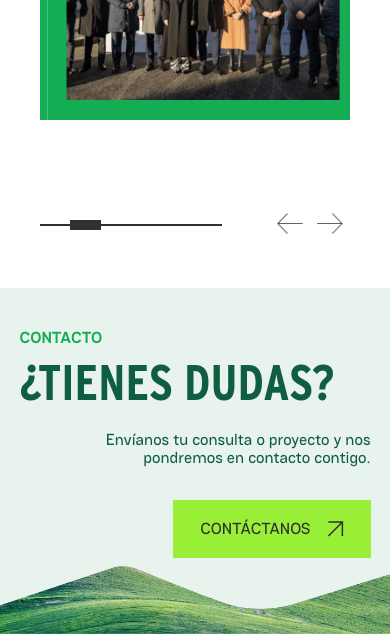
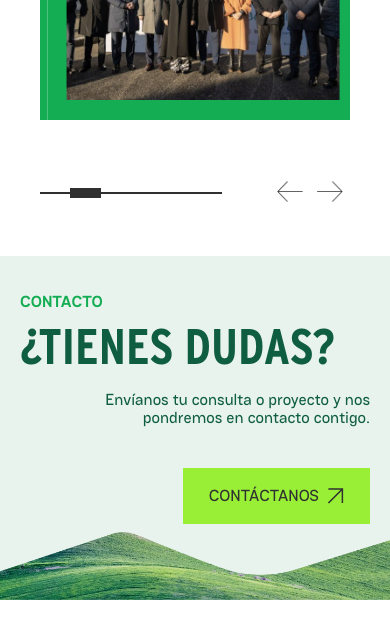
Before and after one commit to anacg096/ric_energy, a plain HTML site: page Home/home.html in a window 390 px wide. Shown: the part 6642-7276 px from the top of the page. Drawn offline with nearby package versions, Linux system fonts and the light colour scheme.

Commit message:
se corrigen las pantallas de contacto y noticias

```diff
--- a/Home/home.html
+++ b/Home/home.html
@@ -717,12 +717,12 @@
                 <div class="controller__panel">
                     <div class="arrows__btn">
                         <button id="prev_news" class="btn__flecha opacity_news">
-                            <img class="flecha__news" src="./images/main/noticias/left-arrow.png" alt="left_arrow" />
+                            <img class="flecha__news" src="./images/main/noticias/left-arrow.png" alt="left_arrow"/>
                         </button>
                     </div>
                     <div class="arrows__btn">
                         <button id="next_news" class="btn__flecha">
-                            <img class="flecha__news" src="./images/main/noticias/right-arrow.png" alt="right_arrow" />
+                            <img class="flecha__news" src="./images/main/noticias/right-arrow.png" alt="right_arrow"/>
                         </button>
                     </div>
                 </div>
@@ -731,28 +731,32 @@
     </section>
 
     <section class="main__contacto">
+        <div class="container">
             <div class="contacto__divContenido">
-            <div class="divContenido__bloqueTitulos">
-                <h3 class="bloqueTitulos__contacto">
+                <div class="divContenido__bloqueTitulos" data-aos="fade-right">
+                    <h2 class="bloqueTitulos__contacto">
                         CONTACTO
+                    </h2>
+                    <h3 class="bloqueTitulos__pregunta">
+                        ¿TIENES DUDAS?
                     </h3>
-                <h1 class="bloqueTitulos__pregunta">
-                    ¿TIENES DUDAS?
-                </h1>
                 </div>
-            <div class="divContenido__texto">
-                <p class="texto__dudas">
-                    Envíanos tu consulta o proyecto y nos <br class="contacto__br"/>
+                <div class="divContenido__bloqueTexto">
+                    <div class="bloqueTexto__textoEnlace" data-aos="fade-left">
+                        <p class="textoEnlace__dudas">
+                            Envíanos tu consulta o proyecto y nos
                             pondremos en contacto contigo.
                         </p>
-            </div>
-            <div class="divContenido__enlaceContacto">
+                        <div class="textoEnlace__enlaceContacto">
                             <a class="enlaceContacto__link" href="#">
                                 <button class="link__btnContacto">
                                     CONTÁCTANOS
                                     <img class="contacto__row" src="./images/main/somos/row.png" alt="flecha"/>
                                 </button>
                             </a>
+                        </div>
+                    </div>
+                </div>
             </div>
         </div>
         <img class="contacto__mountains" src="./images/main/contacto/mountains.png" alt="mountains"/>
--- a/Home/javascript/slider.js
+++ b/Home/javascript/slider.js
@@ -1,6 +1,9 @@
 $(document).ready(function () {
     //Inicializamos el Animate On Scroll
     AOS.init();
+
+    // Necesario para que no falle al añadir la clase aos-animate (sección de contacto)
+    window.addEventListener('load', AOS.refresh);
 
     // Inicializamos el slider de partners
     var slider_partners = $('.partners__slider').slick({
--- a/Home/scss/_contacto_section.scss
+++ b/Home/scss/_contacto_section.scss
@@ -3,59 +3,69 @@
 
 .main__contacto {
     background-color: variables.$azul-claro;
+    padding: 100px 0 0 0;
+
+    .container {
+        display: flex;
+        flex-direction: column;
+        max-width: 1268px;
+        padding: 0 40px;
 
         .contacto__divContenido {
-        padding: 6.5rem 18.5vw 0;
-
             .divContenido__bloqueTitulos {
-            padding: 0 0 1rem;
+                width: 100%;
 
                 .bloqueTitulos__contacto {
                     color: variables.$verde-manzana;
                     font-family: variables.$font-haskoy_bold;
-                font-size: 1.5rem;
-                line-height: .8;
+                    font-size: functions.rem(24);
+                    font-weight: 700;
+                    line-height: 0.8;
                     margin-bottom: 20px;
                 }
 
                 .bloqueTitulos__pregunta {
                     color: variables.$verde-ric;
                     font-family: variables.$font-interstate;
-                font-size: 5rem;
+                    font-size: functions.rem(80);
                     line-height: 1;
+                    font-weight: 700;
+                    margin-bottom: 20px;
                 }
             }
 
-        .divContenido__texto {
+            .divContenido__bloqueTexto {
+                width: 100%;
                 display: flex;
-            justify-content: end;
-            align-items: end;
-            text-align: right;
-            padding: 0 0 1rem;
+                justify-content: flex-end;
 
-            .texto__dudas {
+                .bloqueTexto__textoEnlace {
+                    width: 46%;
+                    display: flex;
+                    flex-direction: column;
+                    align-items: flex-end;
+
+                    .textoEnlace__dudas {
                         color: variables.$verde-ric;
                         font-family: variables.$font-haskoy_medium;
-                font-size: 1.625rem;
+                        font-size: functions.rem(26);
                         line-height: 1.15;
-            }
+                        font-weight: 500;
+                        text-align: right;
+                        margin-bottom: 40px;
                     }
 
-        .divContenido__enlaceContacto {
-            display: flex;
-            justify-content: end;
-            align-items: end;
-
+                    .textoEnlace__enlaceContacto {
                         .enlaceContacto__link {
                             text-decoration: none;
 
                             .link__btnContacto {
-                    padding: 1.75rem 1.625rem;
-                    font-size: 1.125rem;
+                                padding: functions.rem(28) functions.rem(26);
+                                font-size: functions.rem(18);
                                 line-height: 1;
                                 font-weight: 500;
                                 background-color: variables.$verde-lima;
-                    border: 1px solid variables.$verde-lima;
+                                border: 0;
                                 color: variables.$gris-oscuro;
                                 font-family: variables.$font-haskoy_medium;
                                 display: flex;
@@ -63,12 +73,19 @@
                                 align-items: center;
 
                                 &:hover {
-                        border: 1px solid variables.$verde-hover;
                                     background-color: variables.$verde-hover;
+
+                                    .contacto__row {
+                                        transform: translateX(5px);
+                                    }
                                 }
 
                                 .contacto__row {
-                        padding-left: 1rem;
+                                    padding-left: functions.rem(8);
+                                    transition: transform linear 0.2s;
+                                }
+                            }
+                        }
                     }
                 }
             }
@@ -80,69 +97,46 @@
     }
 }
 
-@media only screen and (max-width: 1440px) {
-    .main__contacto {
-        .contacto__divContenido {
-            padding: 4.25rem 4vw 0;
-        }
-    }
-}
-
 @media only screen and (max-width: 992px) {
     .main__contacto {
+        padding-top: 40px;
+
+        .container {
+            padding: 0 20px;
+
             .contacto__divContenido {
-            padding: 2.75rem 2vw 0.5rem;
-
                 .divContenido__bloqueTitulos {
-                padding: 0 0 1rem;
-
                     .bloqueTitulos__contacto {
-                    font-size: 1rem;
+                        font-size: functions.rem(16);
                         margin-bottom: 12px;
                     }
 
                     .bloqueTitulos__pregunta {
-                    font-size: 3.125rem;
+                        font-size: functions.rem(50);
                     }
                 }
 
-            .divContenido__texto {
-                padding: 0 0 1rem;
+                .divContenido__bloqueTexto {
+                    .bloqueTexto__textoEnlace {
+                        width: 90%;
 
-                .texto__dudas {
-                    font-size: 1rem;
-
-                    .contacto__br {
-                        display: none;
-                    }
-                }
+                        .textoEnlace__dudas {
+                            font-size: functions.rem(16);
                         }
 
-            .divContenido__enlaceContacto {
+                        .textoEnlace__enlaceContacto {
+                            margin-bottom: functions.rem(8);
+
                             .enlaceContacto__link {
                                 .link__btnContacto {
-                        padding: 1.25rem 1.625rem;
-                        font-size: 1rem;
+                                    padding: functions.rem(20) functions.rem(26);
+                                    font-size: functions.rem(16);
                                 }
                             }
                         }
                     }
                 }
             }
-
-@media only screen and (max-width: 430px) {
-    .main__contacto {
-        .contacto__divContenido {
-            padding: 2.75rem 5vw 0.5rem;
-
-            .divContenido__texto {
-                .texto__dudas {
-                    .contacto__br {
-                        display: block;
         }
     }
 }
-        }
-    }
-
-}
--- a/Home/scss/_noticias_section.scss
+++ b/Home/scss/_noticias_section.scss
@@ -148,6 +148,9 @@
                     align-items: center;
 
                     &:hover {
+                      border: 0;
+                      background-color: variables.$verde-hover;
+
                       .leer__row {
                         transform: translateX(5px);
                       }
@@ -312,6 +315,8 @@
       }
 
       .noticias__slider {
+        margin-bottom: 0;
+
         .slider__container {
           .container__newsInformation {
             padding: functions.rem(20) functions.rem(20) 0;
@@ -351,6 +356,7 @@
 
             .newsContent__enlaceDiv {
               justify-content: center;
+
               .enlaceDiv__enlace {
                 .enlace__img {
                   width: 82vw;
@@ -367,6 +373,7 @@
           }
         }
       }
+
       .noticias__controller {
         .controller__panel {
           .arrows__btn {
```
Also changed, not shown: Home/css/styles.css, 1 other file. Lines whose indentation alone changed are shown as unchanged.
